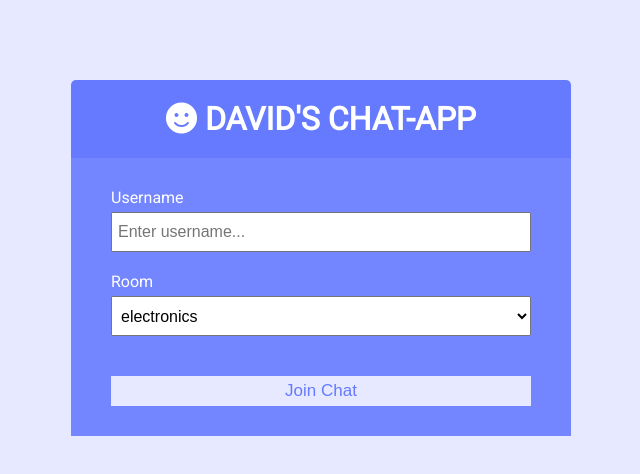
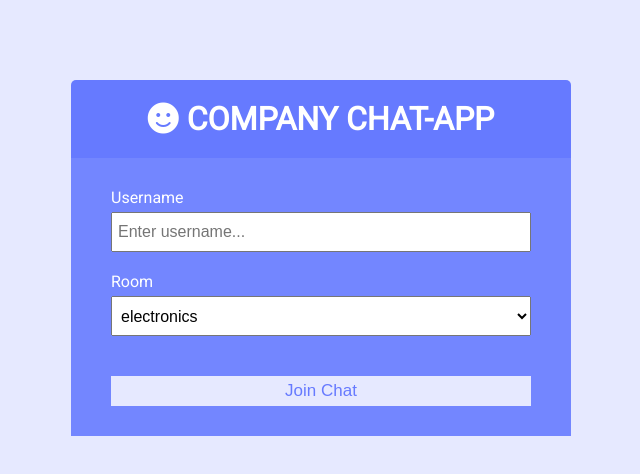
Before and after one commit to OtiDavidChibueze/CHAT_APP_PROJECT, a plain HTML site: page public/index.html in a window 1280 px wide. Shown: the whole page, without its empty margins (319-959 px from the left). Drawn offline with Linux system fonts and the light colour scheme.

Commit message:
info: Updated indexHtml

```diff
--- a/public/index.html
+++ b/public/index.html
@@ -11,12 +11,12 @@
 			crossorigin="anonymous"
 		/>
 		<link rel="stylesheet" href="./css/styles.css" />
-		<title>DAVID'S CHAT-APP</title>
+		<title>COMPANY CHAT-APP</title>
 	</head>
 	<body>
 		<div class="join-container">
 			<header class="join-header">
-				<h1><i class="fas fa-smile"></i> DAVID'S CHAT-APP</h1>
+				<h1><i class="fas fa-smile"></i> COMPANY CHAT-APP</h1>
 			</header>
 			<main class="join-main">
 				<form action="chat.html">
```
